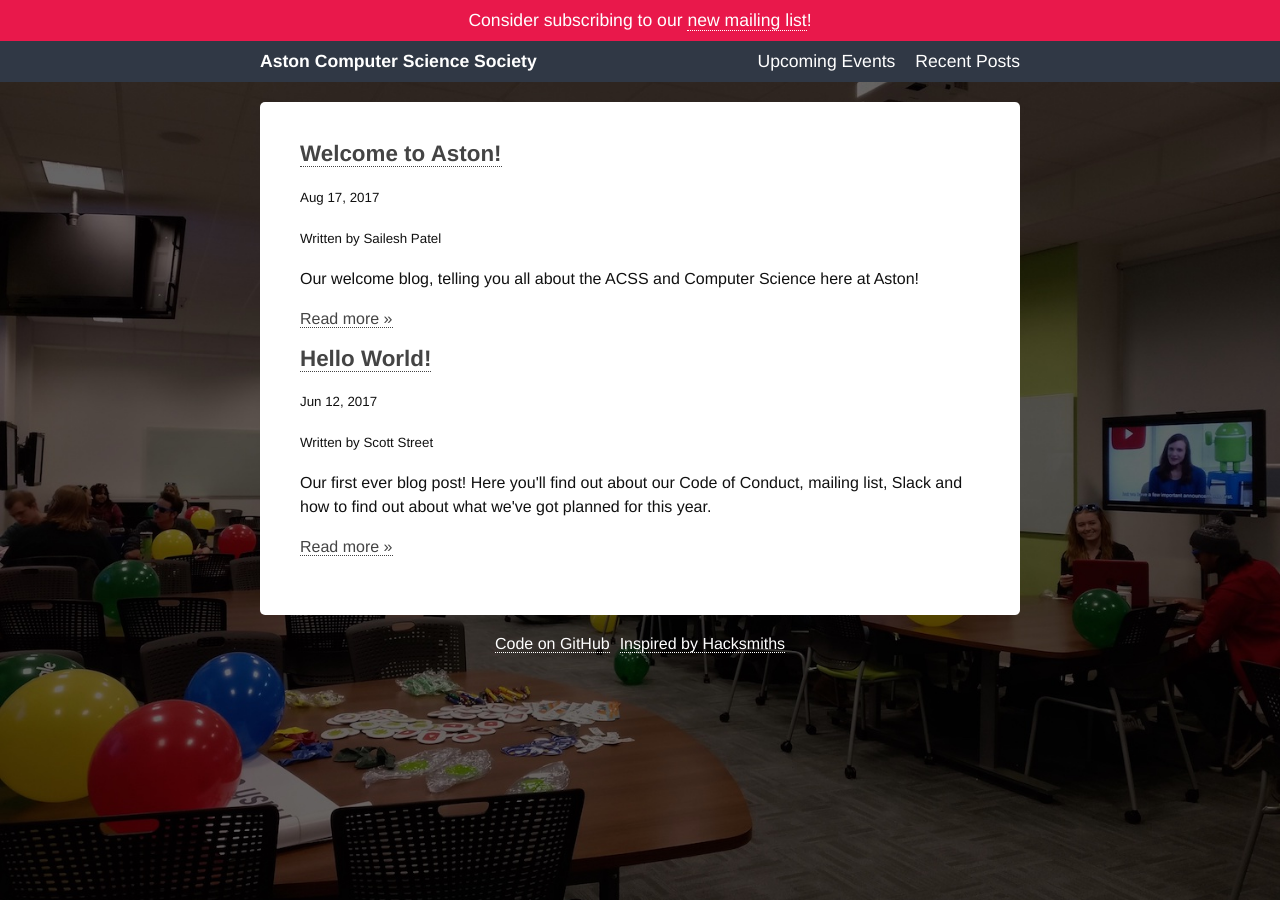
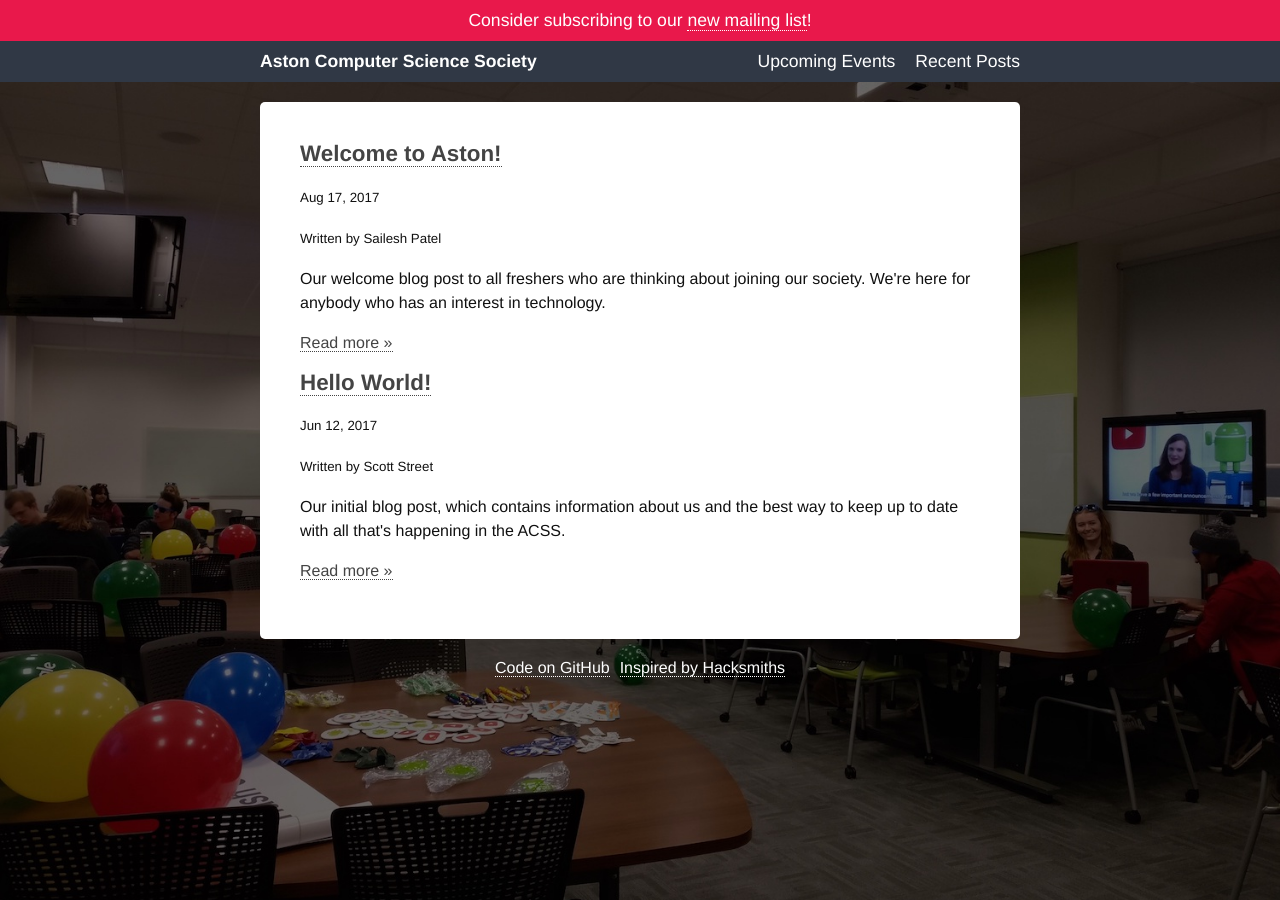
Before and after one commit to aston-css/astoncss.com, a Jekyll site: the page built from posts.html, in a window 1280 px wide. Built offline with Jekyll 4.4.1, drawn with Linux system fonts in a browser that asks for light colours.

Commit message:
correct description error

```diff
--- a/_posts/2017-06-12-hello-world.md
+++ b/_posts/2017-06-12-hello-world.md
@@ -3,7 +3,7 @@ layout: post
 title:  "Hello World!"
 date:   2017-06-12 19:30:00 +0000
 author: Scott Street
-description: Our first ever blog post! Here you'll find out about our Code of Conduct, mailing list, Slack and how to find out about what we've got planned for this year.
+summary: Our initial blog post, which contains information about us and the best way to keep up to date with all that's happening in the ACSS.
 ---
 
 Welcome to our brand new ACSS website!
--- a/_posts/2017-08-17-welcome-to-aston.md
+++ b/_posts/2017-08-17-welcome-to-aston.md
@@ -3,7 +3,7 @@ layout: post
 title:  "Welcome to Aston!"
 date:   2017-08-17 00:00:00 +0000
 author: Sailesh Patel
-description: Our welcome blog, telling you all about the ACSS and Computer Science here at Aston!
+summary: Our welcome blog post to all freshers who are thinking about joining our society. We're here for anybody who has an interest in technology.
 ---
 
 ![](/img/acss-cutout.png)
--- a/posts.html
+++ b/posts.html
@@ -9,8 +9,7 @@ layout: default
       <h2><a href="{{ post.url | prepend: site.baseurl | prepend: site.url }}">{{ post.title }}</a></h2>
       <p class="date"><small>{{ post.date | date: "%b %-d, %Y" }}</small></p>
       <p class="author"><small>Written by {{ post.author }}</small></p>
-      <p class="description">{{ post.description }}</p>
-      <!--{% if post.summary %}{{ post.summary }}{% else %}{{ post.excerpt | strip_html | strip_newlines | truncate: 240 }}{% endif %} -->
+      {% if post.summary %}{{ post.summary }}{% else %}{{ post.excerpt | strip_html | strip_newlines | truncate: 240 }}{% endif %}
       <p><a href="{{ post.url | prepend: site.baseurl | prepend: site.url }}">Read more &raquo;</a></p>
     </article>
   {% endfor %}
```
